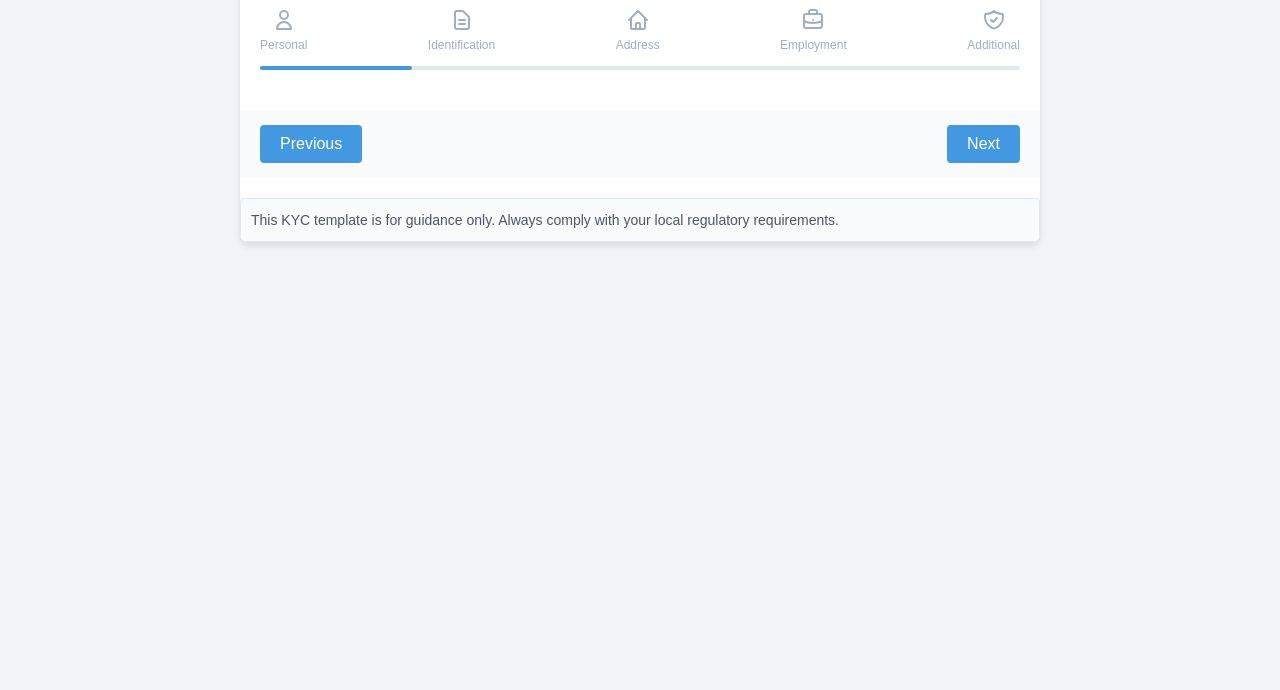
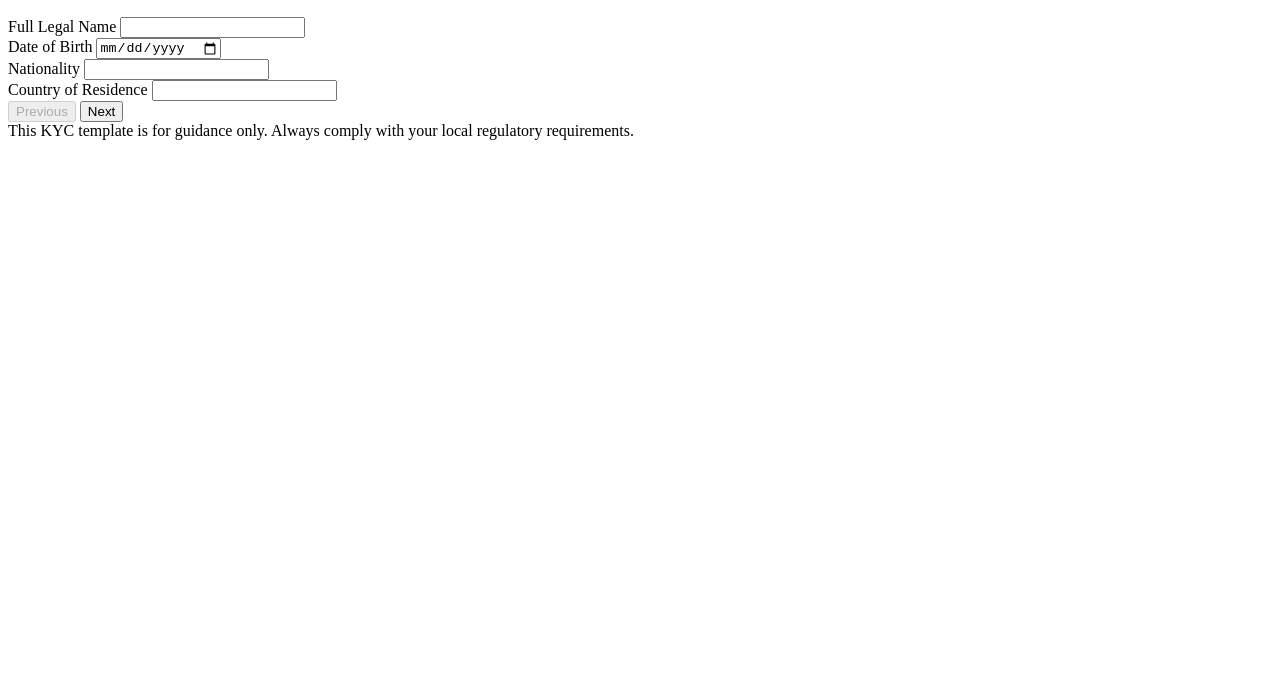
Before and after one commit to makovsky3/KYC-Tool, a plain HTML site: page index.html in a window 1280 px wide. Shown: the part 110-800 px from the top of the page. Drawn offline with Linux system fonts and the light colour scheme.

Commit message:
Update index.html

```diff
--- a/index.html
+++ b/index.html
@@ -5,112 +5,7 @@
     <meta name="viewport" content="width=device-width, initial-scale=1.0">
     <title>Know Your Customer (KYC) Template</title>
     <style>
-        body {
-            font-family: Arial, sans-serif;
-            line-height: 1.6;
-            color: #333;
-            max-width: 800px;
-            margin: 0 auto;
-            padding: 20px;
-            background-color: #f0f4f8;
-        }
-        .card {
-            background-color: #fff;
-            border-radius: 8px;
-            box-shadow: 0 4px 6px rgba(0, 0, 0, 0.1);
-            overflow: hidden;
-        }
-        .card-header {
-            background: linear-gradient(to right, #3490dc, #6574cd);
-            color: white;
-            padding: 20px;
-        }
-        .card-title {
-            margin: 0;
-            font-size: 24px;
-        }
-        .card-content {
-            padding: 20px;
-        }
-        .card-footer {
-            background-color: #f8fafc;
-            padding: 15px 20px;
-            display: flex;
-            justify-content: space-between;
-            align-items: center;
-        }
-        .progress-bar {
-            background-color: #e2e8f0;
-            height: 4px;
-            border-radius: 2px;
-            margin-bottom: 20px;
-        }
-        .progress {
-            background-color: #4299e1;
-            height: 100%;
-            border-radius: 2px;
-            transition: width 0.3s ease;
-        }
-        .step-icons {
-            display: flex;
-            justify-content: space-between;
-            margin-bottom: 10px;
-        }
-        .step-icon {
-            display: flex;
-            flex-direction: column;
-            align-items: center;
-            font-size: 12px;
-            color: #a0aec0;
-        }
-        .step-icon.active {
-            color: #4299e1;
-        }
-        .step-icon svg {
-            width: 24px;
-            height: 24px;
-            margin-bottom: 4px;
-        }
-        .form-group {
-            margin-bottom: 15px;
-        }
-        label {
-            display: block;
-            margin-bottom: 5px;
-            font-weight: bold;
-        }
-        input, select, textarea {
-            width: 100%;
-            padding: 8px;
-            border: 1px solid #cbd5e0;
-            border-radius: 4px;
-            font-size: 16px;
-        }
-        button {
-            background-color: #4299e1;
-            color: white;
-            border: none;
-            padding: 10px 20px;
-            border-radius: 4px;
-            cursor: pointer;
-            font-size: 16px;
-        }
-        button:hover {
-            background-color: #3182ce;
-        }
-        button:disabled {
-            background-color: #a0aec0;
-            cursor: not-allowed;
-        }
-        .alert {
-            background-color: #f8fafc;
-            border: 1px solid #e2e8f0;
-            border-radius: 4px;
-            padding: 10px;
-            margin-top: 20px;
-            font-size: 14px;
-            color: #4a5568;
-        }
+        /* ... (previous CSS remains the same) ... */
     </style>
 </head>
 <body>
@@ -120,36 +15,7 @@
         </div>
         <div class="card-content">
             <div class="step-icons">
-                <div class="step-icon" data-step="1">
-                    <svg xmlns="http://www.w3.org/2000/svg" fill="none" viewBox="0 0 24 24" stroke="currentColor">
-                        <path stroke-linecap="round" stroke-linejoin="round" stroke-width="2" d="M16 7a4 4 0 11-8 0 4 4 0 018 0zM12 14a7 7 0 00-7 7h14a7 7 0 00-7-7z" />
-                    </svg>
-                    <span>Personal</span>
-                </div>
-                <div class="step-icon" data-step="2">
-                    <svg xmlns="http://www.w3.org/2000/svg" fill="none" viewBox="0 0 24 24" stroke="currentColor">
-                        <path stroke-linecap="round" stroke-linejoin="round" stroke-width="2" d="M9 12h6m-6 4h6m2 5H7a2 2 0 01-2-2V5a2 2 0 012-2h5.586a1 1 0 01.707.293l5.414 5.414a1 1 0 01.293.707V19a2 2 0 01-2 2z" />
-                    </svg>
-                    <span>Identification</span>
-                </div>
-                <div class="step-icon" data-step="3">
-                    <svg xmlns="http://www.w3.org/2000/svg" fill="none" viewBox="0 0 24 24" stroke="currentColor">
-                        <path stroke-linecap="round" stroke-linejoin="round" stroke-width="2" d="M3 12l2-2m0 0l7-7 7 7M5 10v10a1 1 0 001 1h3m10-11l2 2m-2-2v10a1 1 0 01-1 1h-3m-6 0a1 1 0 001-1v-4a1 1 0 011-1h2a1 1 0 011 1v4a1 1 0 001 1m-6 0h6" />
-                    </svg>
-                    <span>Address</span>
-                </div>
-                <div class="step-icon" data-step="4">
-                    <svg xmlns="http://www.w3.org/2000/svg" fill="none" viewBox="0 0 24 24" stroke="currentColor">
-                        <path stroke-linecap="round" stroke-linejoin="round" stroke-width="2" d="M21 13.255A23.931 23.931 0 0112 15c-3.183 0-6.22-.62-9-1.745M16 6V4a2 2 0 00-2-2h-4a2 2 0 00-2 2v2m4 6h.01M5 20h14a2 2 0 002-2V8a2 2 0 00-2-2H5a2 2 0 00-2 2v10a2 2 0 002 2z" />
-                    </svg>
-                    <span>Employment</span>
-                </div>
-                <div class="step-icon" data-step="5">
-                    <svg xmlns="http://www.w3.org/2000/svg" fill="none" viewBox="0 0 24 24" stroke="currentColor">
-                        <path stroke-linecap="round" stroke-linejoin="round" stroke-width="2" d="M9 12l2 2 4-4m5.618-4.016A11.955 11.955 0 0112 2.944a11.955 11.955 0 01-8.618 3.04A12.02 12.02 0 003 9c0 5.591 3.824 10.29 9 11.622 5.176-1.332 9-6.03 9-11.622 0-1.042-.133-2.052-.382-3.016z" />
-                    </svg>
-                    <span>Additional</span>
-                </div>
+                <!-- ... (step icons remain the same) ... -->
             </div>
             <div class="progress-bar">
                 <div class="progress" style="width: 20%;"></div>
@@ -300,4 +166,70 @@
                 </div>
                 <div class="form-group">
                     <label for="purposeOfAccount">Purpose of Account</label>
-                    <textarea id="purposeOfAccount" name="
+                    <textarea id="purposeOfAccount" name="purposeOfAccount" required></textarea>
+                </div>
+            `
+        };
+
+        function renderStep(step) {
+            document.getElementById('kycForm').innerHTML = formContent[step];
+            updateStepIndicators();
+            updateButtons();
+        }
+
+        function updateStepIndicators() {
+            document.querySelectorAll('.step-icon').forEach((el, index) => {
+                if (index + 1 === currentStep) {
+                    el.classList.add('active');
+                } else {
+                    el.classList.remove('active');
+                }
+            });
+            document.querySelector('.progress').style.width = `${(currentStep / totalSteps) * 100}%`;
+        }
+
+        function updateButtons() {
+            document.getElementById('prevBtn').disabled = currentStep === 1;
+            document.getElementById('nextBtn').textContent = currentStep === totalSteps ? 'Submit' : 'Next';
+        }
+
+        function saveStepData() {
+            const formData = new FormData(document.getElementById('kycForm'));
+            const stepData = {};
+            for (let [key, value] of formData.entries()) {
+                stepData[key] = value;
+            }
+            const stepName = Object.keys(kycData)[currentStep - 1];
+            kycData[stepName] = stepData;
+        }
+
+        function nextStep() {
+            if (currentStep < totalSteps) {
+                saveStepData();
+                currentStep++;
+                renderStep(currentStep);
+            } else {
+                saveStepData();
+                submitKYC();
+            }
+        }
+
+        function prevStep() {
+            if (currentStep > 1) {
+                saveStepData();
+                currentStep--;
+                renderStep(currentStep);
+            }
+        }
+
+        function submitKYC() {
+            console.log('KYC Data:', kycData);
+            alert('KYC form submitted successfully!');
+            // Here you would typically send the data to a server
+        }
+
+        // Initialize the form
+        renderStep(currentStep);
+    </script>
+</body>
+</html>
```
